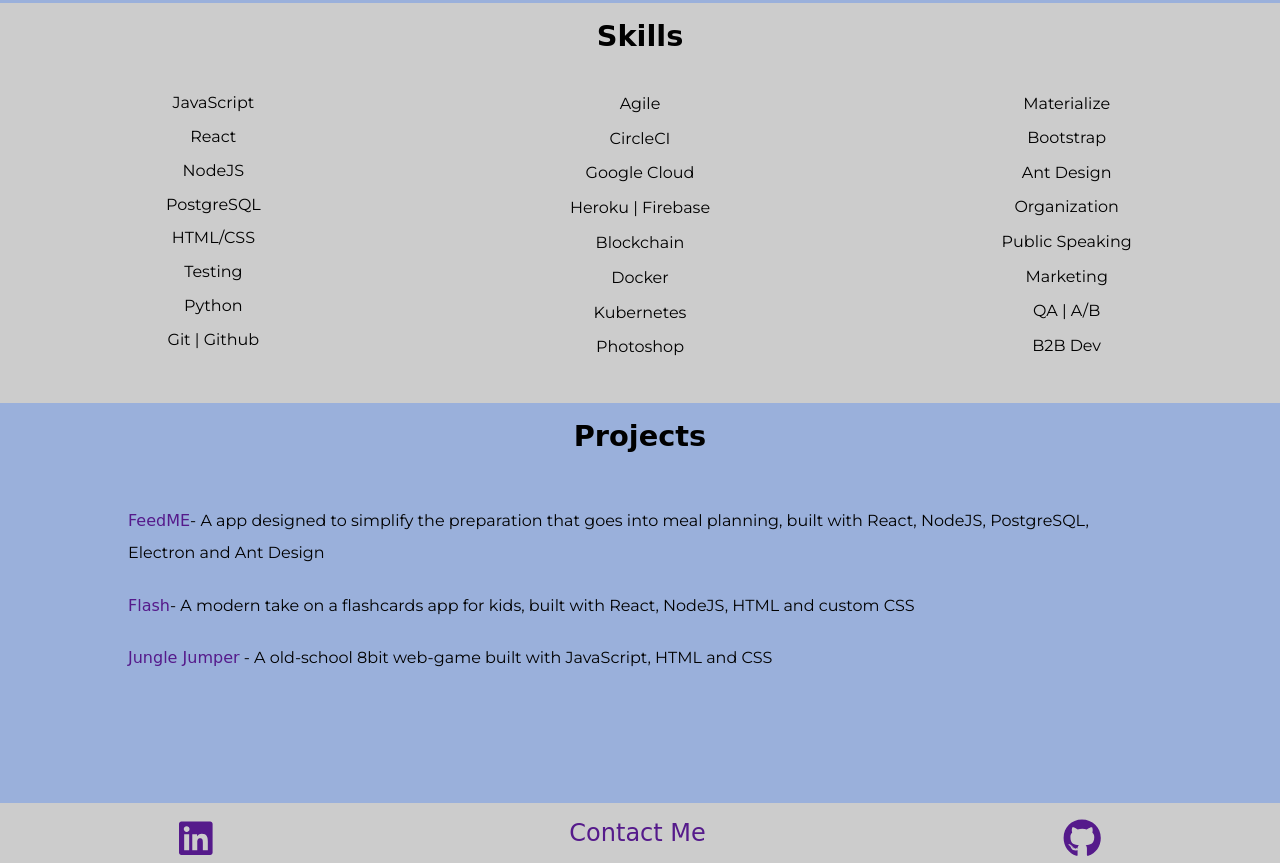
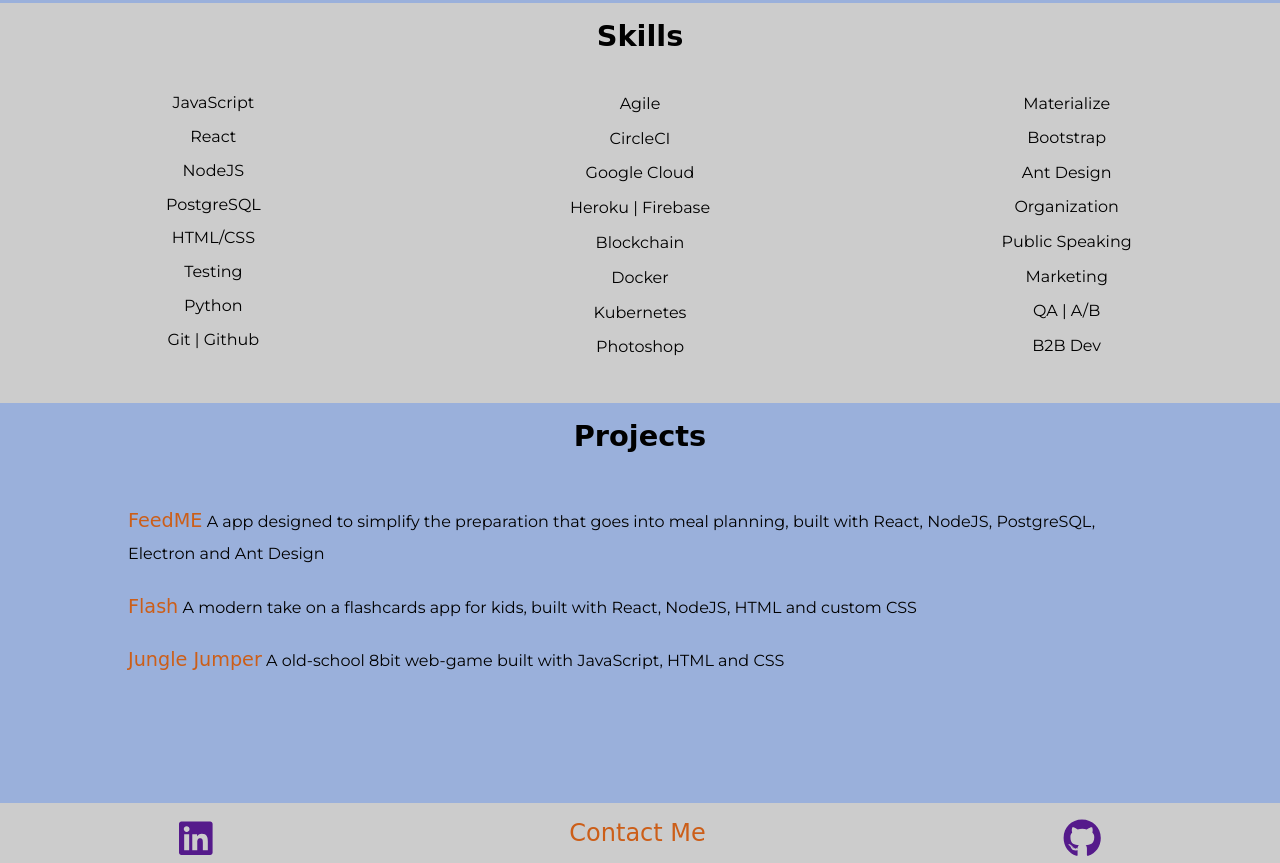
Before and after one commit to jkyletreman/personal-site, a plain HTML site: page index.html in a window 1280 px wide. Shown: the part 397-1260 px from the top of the page. Drawn offline with Linux system fonts and the light colour scheme; a web font is replaced by a local one.

Commit message:
Add accent color

```diff
--- a/index.css
+++ b/index.css
@@ -2,6 +2,7 @@
 :root {
   --blue: rgba(111, 143, 204, .7);
   --grey: rgba(0, 0, 0, .2);
+  --accent: rgb(204, 94, 24);
   --title: 'Gugi', cursive;
   --text: 'Montserrat', sans-serif;
 }
@@ -110,6 +111,11 @@
   line-height: 2em;
 }
 
+#project-title {
+  color: var(--accent);
+  font-size: 1.2em;
+}
+
 /* footer */
 
 #sticky-footer {
@@ -126,6 +132,7 @@
   font-size: 1.2em;
   grid-row: 1;
   padding-top: 1rem;
+
 }
 
 #footer-left {
@@ -135,6 +142,11 @@
 #footer-middle{
   grid-column: 2;
   font-size: 1.5em;
+  text-align: center;
+}
+
+#footer-text{
+  color: var(--accent);
 }
 
 #footer-right {
--- a/index.html
+++ b/index.html
@@ -68,9 +68,9 @@
     <h3 class="sub-title" id="projects-title">Projects</h3>
     <div class="list-container" id="projects-container">
       <ul id="projects-list">
-        <li><a href="">FeedME</a>- A app designed to simplify the preparation that goes into meal planning, built with React, NodeJS, PostgreSQL, Electron and Ant Design</li>
-        <li><a href="">Flash</a>- A modern take on a flashcards app for kids, built with React, NodeJS, HTML and custom CSS</li>
-        <li><a href="">Jungle Jumper</a> - A old-school 8bit web-game built with JavaScript, HTML and CSS</li>
+        <li><a id="project-title" href="">FeedME</a>  A app designed to simplify the preparation that goes into meal planning, built with React, NodeJS, PostgreSQL, Electron and Ant Design</li>
+        <li><a id="project-title" href="">Flash</a>  A modern take on a flashcards app for kids, built with React, NodeJS, HTML and custom CSS</li>
+        <li><a id="project-title" href="">Jungle Jumper</a>  A old-school 8bit web-game built with JavaScript, HTML and CSS</li>
       </ul>
     </div>
   </section>
@@ -81,7 +81,7 @@
     </div>
 
     <div class="footer-item" id="footer-middle">
-      <a href="">Contact Me</a>
+      <a id='footer-text' href="">Contact Me</a>
     </div>
 
     <div class="footer-item" id="footer-right">
```
